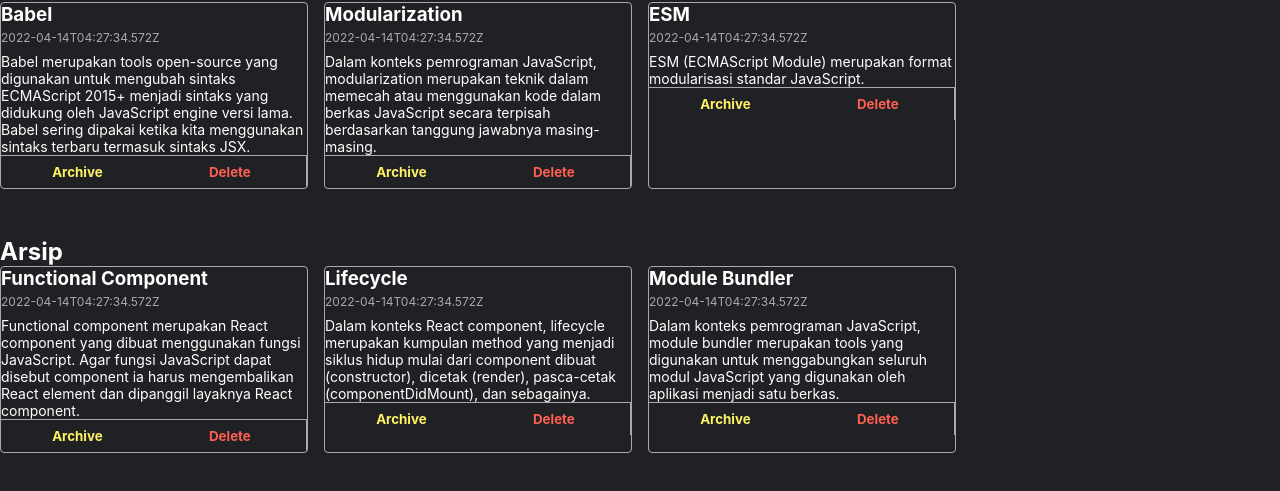
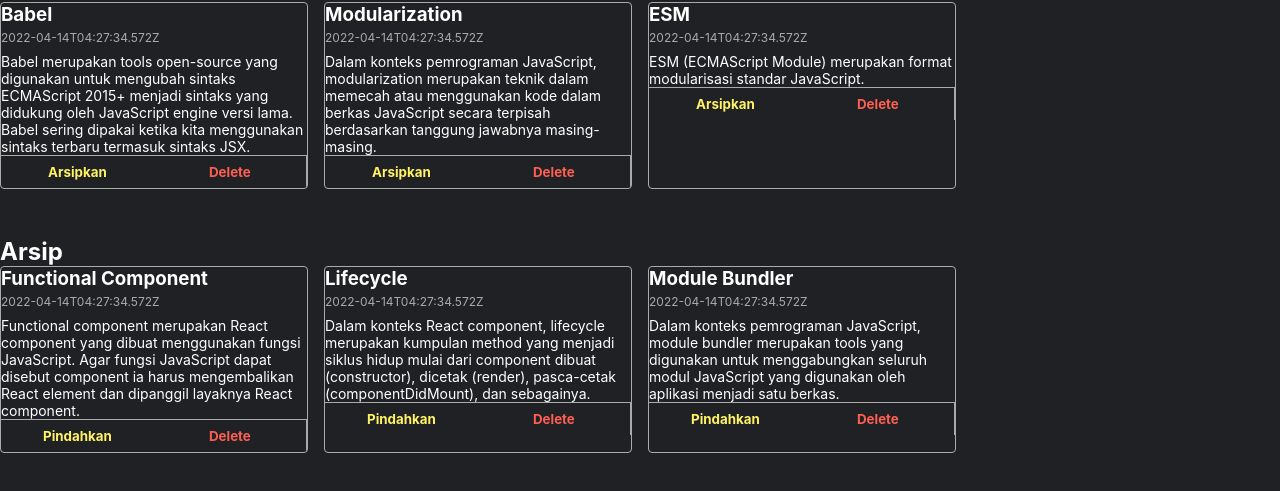
Before and after one commit to fadhilrobbani/dicoding-react-notes-app, a React (Create React App) app: page / in a window 1280 px wide. Shown: the part 349-840 px from the top of the page. Built offline with nearby package versions, Linux system fonts and the light colour scheme.

Commit message:
fix archive button bug

```diff
--- a/src/components/App.js
+++ b/src/components/App.js
@@ -49,7 +49,7 @@ class App extends React.Component {
     this.setState((prevState) => {
       const filteredNotes = prevState.notes.map((prevNote) =>
         prevNote.id === findNote.id
-          ? { ...prevNote, archived: 'true' }
+          ? { ...prevNote, archived: prevNote.archived === true ? false : true }
           : prevNote
       );
       return {
--- a/src/components/ArchiveButton.js
+++ b/src/components/ArchiveButton.js
@@ -1,11 +1,29 @@
 import React from 'react';
 
-function ArchiveButton({ id, onArchive }) {
-  return (
-    <button className='note-item__archive-button' onClick={() => onArchive(id)}>
-      Archive
-    </button>
-  );
+function ArchiveButton({ id, onArchive, archived }) {
+  const button = () => {
+    if (!archived) {
+      return (
+        <button
+          className='note-item__archive-button'
+          onClick={() => onArchive(id)}
+        >
+          Arsipkan
+        </button>
+      );
+    } else {
+      return (
+        <button
+          className='note-item__archive-button'
+          onClick={() => onArchive(id)}
+        >
+          Pindahkan
+        </button>
+      );
+    }
+  };
+
+  return button();
 }
 
 export default ArchiveButton;
--- a/src/components/NoteItem.js
+++ b/src/components/NoteItem.js
@@ -2,14 +2,14 @@ import React from 'react';
 import ArchiveButton from './ArchiveButton';
 import DeleteButton from './DeleteButton';
 
-function NoteItem({ id, onArchive, onDelete, title, date, body }) {
+function NoteItem({ id, onArchive, onDelete, title, date, body, archived }) {
   return (
     <div className='note-item'>
       <h3 className='note-item__title'>{title}</h3>
       <p className='note-item__date'>{date}</p>
       <p className='note-item__body'>{body}</p>
       <div className='note-item__action'>
-        <ArchiveButton id={id} onArchive={onArchive} />
+        <ArchiveButton id={id} onArchive={onArchive} archived={archived} />
         <DeleteButton id={id} onDelete={onDelete} />
       </div>
     </div>
--- a/src/components/NotesListActive.js
+++ b/src/components/NotesListActive.js
@@ -10,6 +10,7 @@ function NotesListActive({ notes, onDelete, onArchive }) {
         title={note.title}
         date={note.createdAt}
         body={note.body}
+        archived={note.archived}
         onDelete={onDelete}
         onArchive={onArchive}
       />
--- a/src/components/NotesListArchive.js
+++ b/src/components/NotesListArchive.js
@@ -10,6 +10,7 @@ function NotesListArchive({ notes, onDelete, onArchive }) {
         title={note.title}
         date={note.createdAt}
         body={note.body}
+        archived={note.archived}
         onDelete={onDelete}
         onArchive={onArchive}
       />
```
Also changed, not shown: bug.txt.
